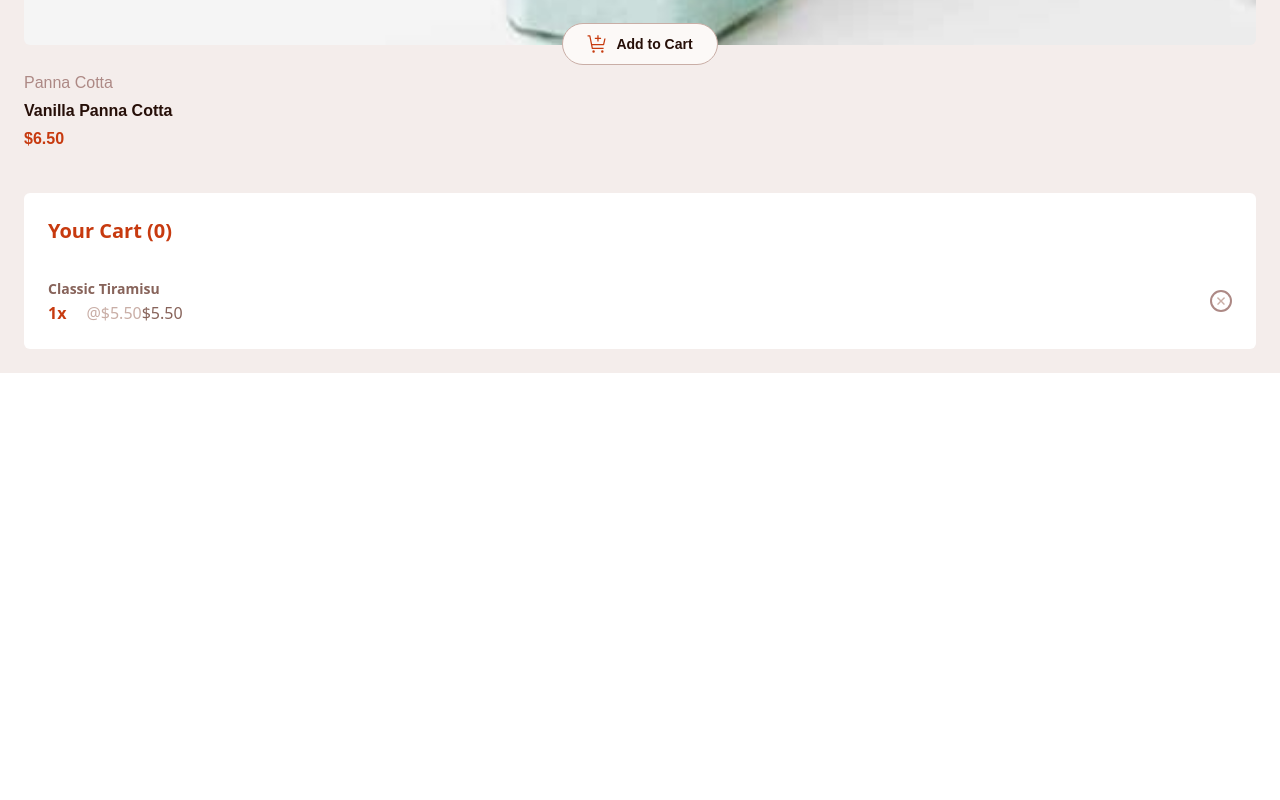
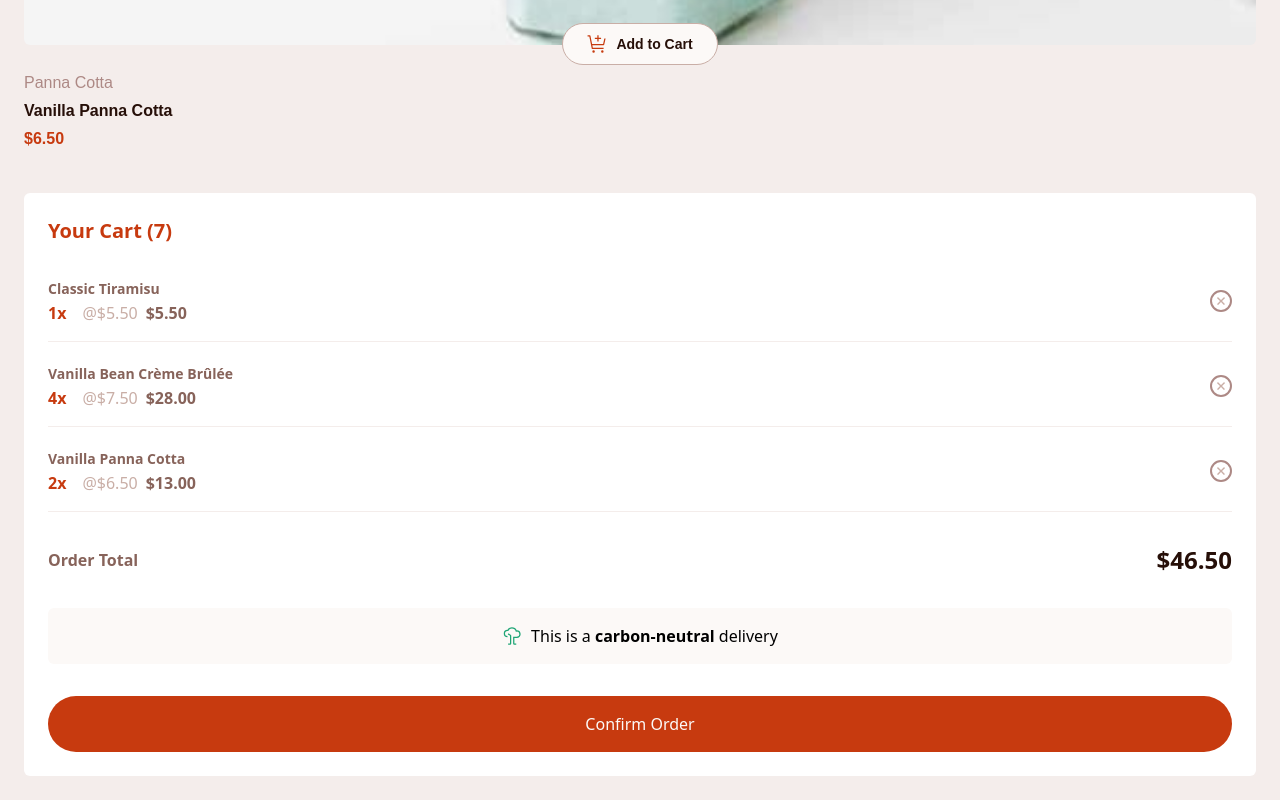
Before and after one commit to Udeme01/ProductFoodList, a React (Vite) app: page / in a window 1280 px wide. Shown: the part 8359-9159 px from the top of the page. Before the commit the page ends 8732 px from the top, so only its background shows below. Built offline with nearby package versions, Linux system fonts and the light colour scheme.

Commit message:
finished building the cart UI

```diff
--- a/src/App.jsx
+++ b/src/App.jsx
@@ -8,7 +8,7 @@ const App = () => {
       <Header />
       <Desserts />
       <section>
-        <Cart title={`Your Cart (${0})`} />
+        <Cart title={`Your Cart (${7})`} />
       </section>
     </main>
   );
--- a/src/components/Cart.jsx
+++ b/src/components/Cart.jsx
@@ -1,6 +1,7 @@
 import PropTypes from "prop-types";
 // import emptyCartImg from "../assets/images/illustration-empty-cart.svg";
-import removeItemIcon from "../../public/assets/images/icon-remove-item.svg";
+import removeItemIcon from "/assets/images/icon-remove-item.svg";
+import carbonNeutralIcon from "/assets/images/icon-carbon-neutral.svg";
 
 const Cart = ({ title }) => {
   return (
@@ -15,21 +16,70 @@ const Cart = ({ title }) => {
         </p>
       </section> */}
       <section>
-        <div className="flex items-center justify-between">
+        {/* item 1 */}
+        <div className="flex items-center justify-between border-b border-b-rose100 pb-4 mb-5">
           <div>
             <h1 className="text-rose500 font-redHat700 text-sm leading-6">
               Classic Tiramisu
             </h1>
-            <span className="flex gap-5">
+
+            <span className="flex gap-4">
               <h4 className="text-red font-redHat600">1x</h4>
-              <p>
-                <span className="text-rose300">
-                  @$5.50
-                  <span className="text-rose500">$5.50</span>
-                </span>
+              <p className="flex gap-2">
+                <span className="text-rose300">@$5.50</span>
+                <span className="text-rose500 font-redHat700">$5.50</span>
               </p>
             </span>
           </div>
+
+          <div>
+            <img
+              src={removeItemIcon}
+              className="border-2 p-1 rounded-full border-rose400"
+            />
+          </div>
+        </div>
+
+        {/* item 2 */}
+        <div className="flex items-center justify-between border-b border-b-rose100 pb-4 mb-5">
+          <div>
+            <h1 className="text-rose500 font-redHat700 text-sm leading-6">
+              Vanilla Bean Crème Brûlée
+            </h1>
+
+            <span className="flex gap-4">
+              <h4 className="text-red font-redHat600">4x</h4>
+              <p className="flex gap-2">
+                <span className="text-rose300">@$7.50</span>
+                <span className="text-rose500 font-redHat700">$28.00</span>
+              </p>
+            </span>
+          </div>
+
+          <div>
+            <img
+              src={removeItemIcon}
+              className="border-2 p-1 rounded-full border-rose400"
+            />
+          </div>
+        </div>
+
+        {/* item 3 */}
+        <div className="flex items-center justify-between border-b border-b-rose100 pb-4">
+          <div>
+            <h1 className="text-rose500 font-redHat700 text-sm leading-6">
+              Vanilla Panna Cotta
+            </h1>
+
+            <span className="flex gap-4">
+              <h4 className="text-red font-redHat600">2x</h4>
+              <p className="flex gap-2">
+                <span className="text-rose300">@$6.50</span>
+                <span className="text-rose500 font-redHat700">$13.00</span>
+              </p>
+            </span>
+          </div>
+
           <div>
             <img
               src={removeItemIcon}
@@ -38,6 +88,24 @@ const Cart = ({ title }) => {
           </div>
         </div>
       </section>
+      {/* order total && price */}
+      <section className="flex items-center justify-between">
+        <h5 className="text-md font-redHat600 text-rose500">Order Total</h5>
+        <p className="font-redHat700 text-rose900 text-2xl">$46.50</p>
+      </section>
+
+      {/* carbon neutral */}
+      <div className="flex items-center justify-center gap-2 bg-rose50 p-4 rounded-md">
+        <img src={carbonNeutralIcon} />
+        <p>
+          This is a <span className="font-redHat700">carbon-neutral </span>
+          delivery
+        </p>
+      </div>
+
+      <button className="text-rose50 bg-red rounded-full py-4">
+        Confirm Order
+      </button>
     </section>
   );
 };
--- a/src/components/Desserts.jsx
+++ b/src/components/Desserts.jsx
@@ -1,5 +1,5 @@
 import { useState, useEffect } from "react";
-import addToCart from "../../public/assets/images/icon-add-to-cart.svg";
+import addToCart from "/assets/images/icon-add-to-cart.svg";
 
 const Desserts = () => {
   const [dessertLists, setDessertLists] = useState([]);
```
